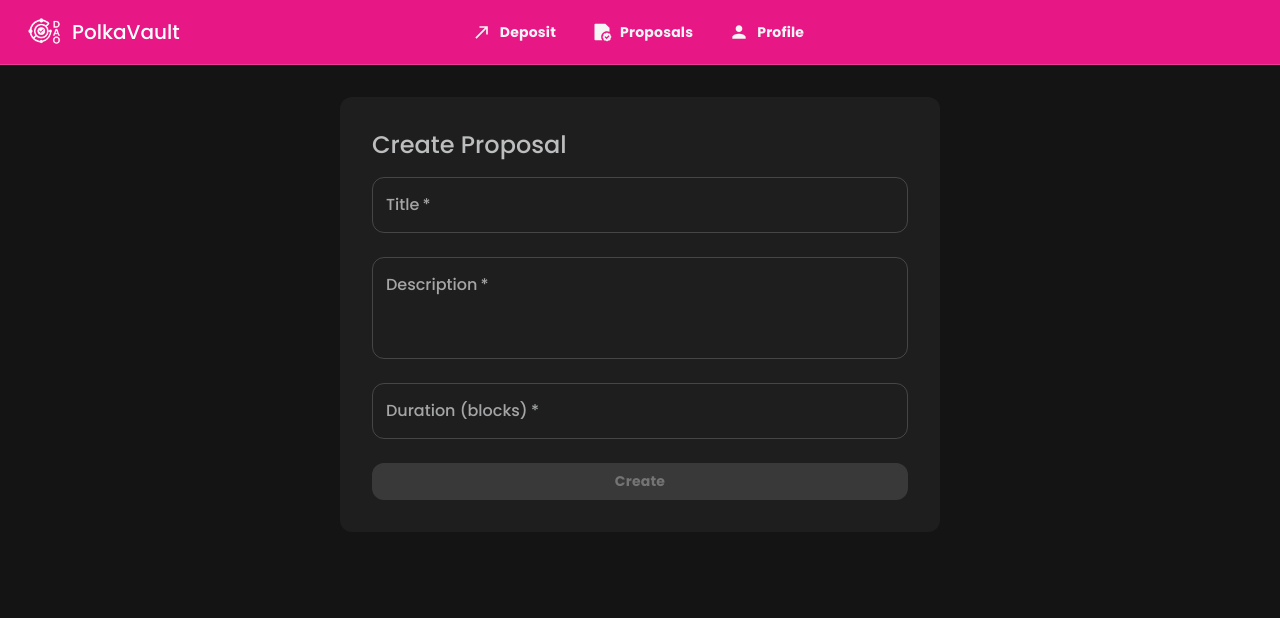
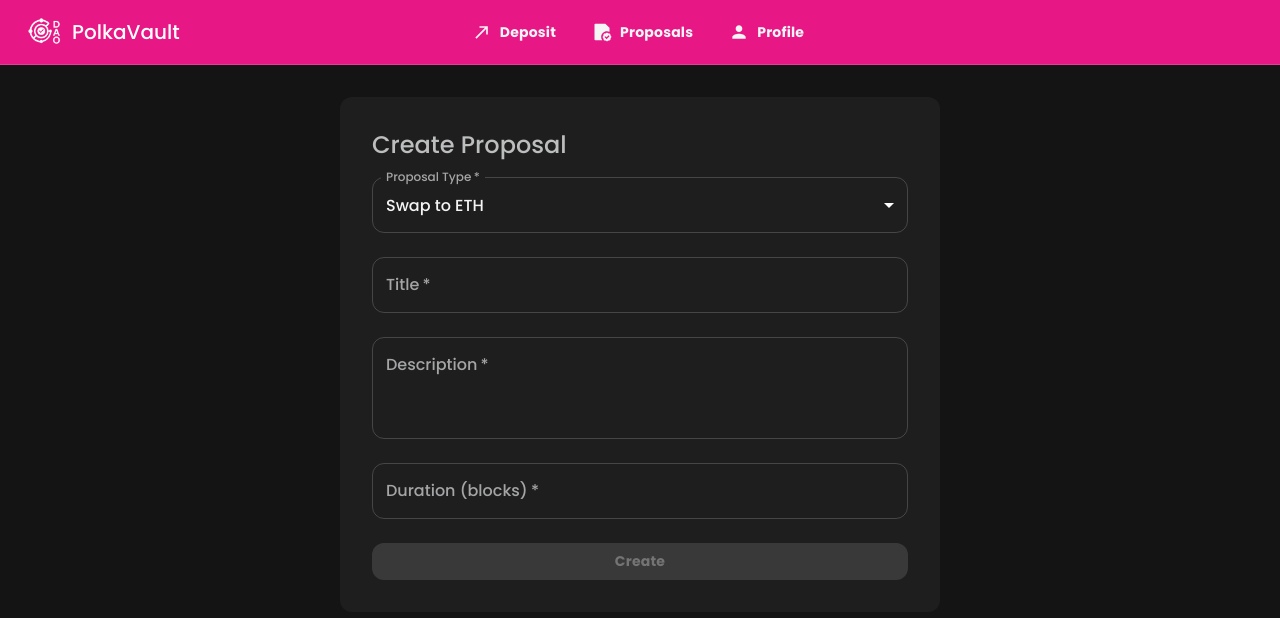
Before and after one commit to cuturic01/substrate-multicoin-treasury, a React (Vite) app in the folder frontend/: page /create-proposal in a window 1280 px wide. Shown: the top 618 px of the page. Built offline with nearby package versions, Linux system fonts and the light colour scheme.

Commit message:
updated create proposal

```diff
--- a/frontend/src/components/create-proposal.tsx
+++ b/frontend/src/components/create-proposal.tsx
@@ -1,5 +1,5 @@
 import React, { useState } from "react";
-import { Box, Button, Paper, Stack, TextField, Typography } from "@mui/material";
+import { Box, Button, Paper, Stack, TextField, Typography, MenuItem } from "@mui/material";
 import { useNavigate } from "react-router-dom";
 import { web3Enable, web3Accounts, web3FromAddress } from "@polkadot/extension-dapp";
 import { ApiPromise, WsProvider } from "@polkadot/api";
@@ -7,10 +7,16 @@ import toast from "react-hot-toast";
 
 const WS_URL = "ws://127.0.0.1:9944";
 
+const PROPOSAL_TYPES = [
+  { value: "SwapToETH", label: "Swap to ETH" },
+  { value: "SwapToBTC", label: "Swap to BTC" },
+];
+
 export default function CreateProposal() {
   const [title, setTitle] = useState("");
   const [description, setDescription] = useState("");
   const [duration, setDuration] = useState<number | "">("");
+  const [proposalType, setProposalType] = useState(PROPOSAL_TYPES[0].value);
   const [submitting, setSubmitting] = useState(false);
   const navigate = useNavigate();
 
@@ -27,7 +33,8 @@ export default function CreateProposal() {
       const injector = await web3FromAddress(account.address);
       const api = await ApiPromise.create({ provider: new WsProvider(WS_URL) });
 
-      const tx = api.tx.template.createProposal(title, description, duration);
+      // Add proposalType as argument if backend supports it!
+      const tx = api.tx.template.createProposal(title, description, duration, proposalType);
       await tx.signAndSend(
         account.address,
         { signer: injector.signer },
@@ -60,6 +67,21 @@ export default function CreateProposal() {
         </Typography>
         <form onSubmit={handleSubmit}>
           <Stack spacing={3}>
+            <TextField
+              select
+              label="Proposal Type"
+              value={proposalType}
+              onChange={e => setProposalType(e.target.value)}
+              required
+              variant="outlined"
+              color="secondary"
+            >
+              {PROPOSAL_TYPES.map((option) => (
+                <MenuItem key={option.value} value={option.value}>
+                  {option.label}
+                </MenuItem>
+              ))}
+            </TextField>
             <TextField
               label="Title"
               value={title}
@@ -95,7 +117,7 @@ export default function CreateProposal() {
               }
               sx={{
                 "& input[type=number]": {
-                  MozAppearance: "textfield", // Firefox
+                  MozAppearance: "textfield",
                 },
                 "& input[type=number]::-webkit-outer-spin-button": {
                   WebkitAppearance: "none",
```
